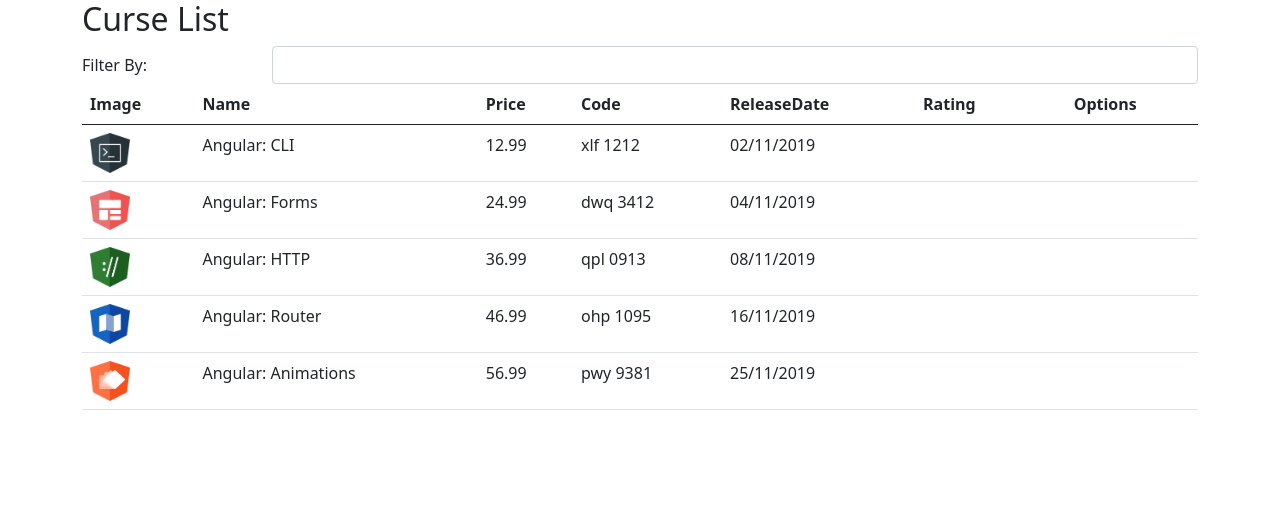
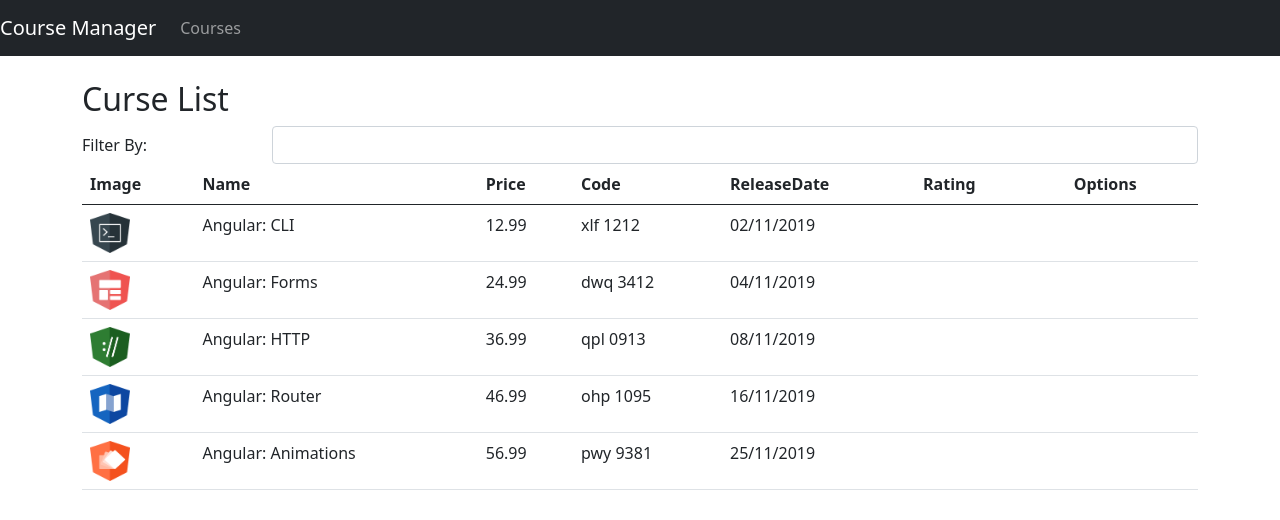
Before and after one commit to Josesmar/course-manager, an Angular app: page /courses in a window 1280 px wide. Shown: the top 520 px of the page. Built offline with nearby package versions, Linux system fonts and the light colour scheme.

Commit message:
applying routes on the courses page

```diff
--- a/src/app/app.component.html
+++ b/src/app/app.component.html
@@ -1,5 +1,7 @@
-<div class="container">
-    <app-course-list></app-course-list>
+<app-nav-bar></app-nav-bar>
+<div class="container mt-4">
+    <!-- <app-course-list></app-course-list> -->
+    <router-outlet></router-outlet>
 </div>
 
 <!-- {{title}}  -->
--- a/src/app/app.module.ts
+++ b/src/app/app.module.ts
@@ -2,20 +2,39 @@
 import { BrowserModule } from '@angular/platform-browser';
 import { AppComponent } from './app.component';
 import { FormsModule } from '@angular/forms';
+import { RouterModule } from '@angular/router';
 import { CourseListComponent } from './courses/course-list.component';
 import { StarComponent } from './star/star.component';
 import { ReplacePipe } from './pipe/replace.pepe';
 
+import { NavBarComponent } from './nav-bar/nav-bar.component';
+import { Erro404Component } from './erro404/erro-404.component';
 @NgModule({
   declarations: [
     AppComponent,
     CourseListComponent,
+    ReplacePipe,
     StarComponent,
-    ReplacePipe
+    NavBarComponent,
+    Erro404Component
   ],
   imports: [
     BrowserModule,
-    FormsModule
+    FormsModule,
+
+    //Definição de rotas
+    RouterModule.forRoot([ //Esse forRoot espera um array
+      {
+        //Na raiz da aplicação será adicionado o courses, ou seja, após o localhost:4200
+        path: '', redirectTo: 'courses', pathMatch: 'full'
+      },
+      {
+        path: 'courses', component: CourseListComponent
+      },
+      {//Quando a rota não é encontrada
+        path: '**', component: Erro404Component
+      }
+    ])
   ],
   providers: [],
   bootstrap: [AppComponent]
--- a/src/app/courses/course-list.component.ts
+++ b/src/app/courses/course-list.component.ts
@@ -4,7 +4,7 @@
 import { CourseService } from "./course-service";
 
 @Component({
-    selector: 'app-course-list', //Vai virar uma tag e ser usando em outro compomente
+    // selector: 'app-course-list', //Vai virar uma tag e ser usando em outro compomente
     templateUrl: './course-list.component.html'
 })
 export class CourseListComponent implements OnInit{
--- a/src/app/courses/course.ts
+++ b/src/app/courses/course.ts
@@ -6,6 +6,10 @@
     code: string ="";
     duration: number =0;
     rating: number = 0;
+<<<<<<< Updated upstream
     description: String = "";
+=======
+    description: string = "";
+>>>>>>> Stashed changes
     releaseDate: string ="";
 }
--- /dev/null
+++ b/src/app/erro404/erro-404.component.html
@@ -0,0 +1 @@
+<h2>Error 404</h2>
--- /dev/null
+++ b/src/app/nav-bar/nav-bar.component.html
@@ -0,0 +1,16 @@
+<nav class="navbar navbar-expand-lg navbar-dark bg-dark">
+    <a href="#" class="navbar-brand">Course Manager</a>
+
+    <button class="navbar-toggler" type="button" data-toggle="collapse" data-target="#navbarSupportedContent"
+        aria-controls="navbarSupportedContent" aria-expanded="false" aria-label="Toggle navigation">
+        <span class="navbar-toggler-icon"></span>
+    </button>
+
+    <div class="collapse navbar-collapse" id="navbarSupportedContent">
+        <ul class="navbar-nav mr-auto">
+            <li class="nav-item">
+                <a href="#" class="nav-link">Courses</a>
+            </li>
+        </ul>
+    </div>
+</nav>
```
Also changed, not shown: src/app/erro404/erro-404.component.ts (added, +8 -0 lines), src/app/nav-bar/nav-bar.component.ts (added, +9 -0 lines), src/app/courses/course-list.component.html (line endings or trailing spaces).
